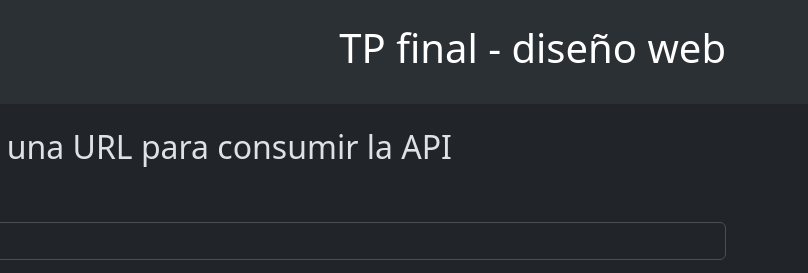
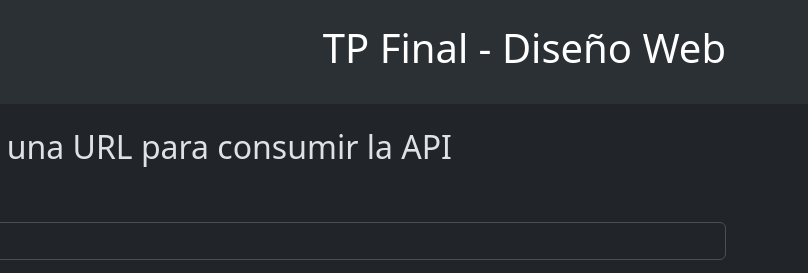
Before and after one commit to SharkTechOrg/tp_diseno, a plain HTML site: page index.html in a window 1280 px wide. Shown: the top 273 px of the page, 472-1280 px from the left. Drawn offline with nearby package versions, Linux system fonts and the light colour scheme.

Commit message:
Se modificó el H1

```diff
--- a/index.html
+++ b/index.html
@@ -15,7 +15,7 @@
         <a class="navbar-brand" href="#">
           <img src="logo.webp" alt="Logo de SharkTech" width="100" height="43" style="width: 100px;">
         </a>
-        <h1>TP final - diseño web</h1>
+        <h1>TP Final - Diseño Web</h1>
       </div>
     </nav>
   </header>
```
